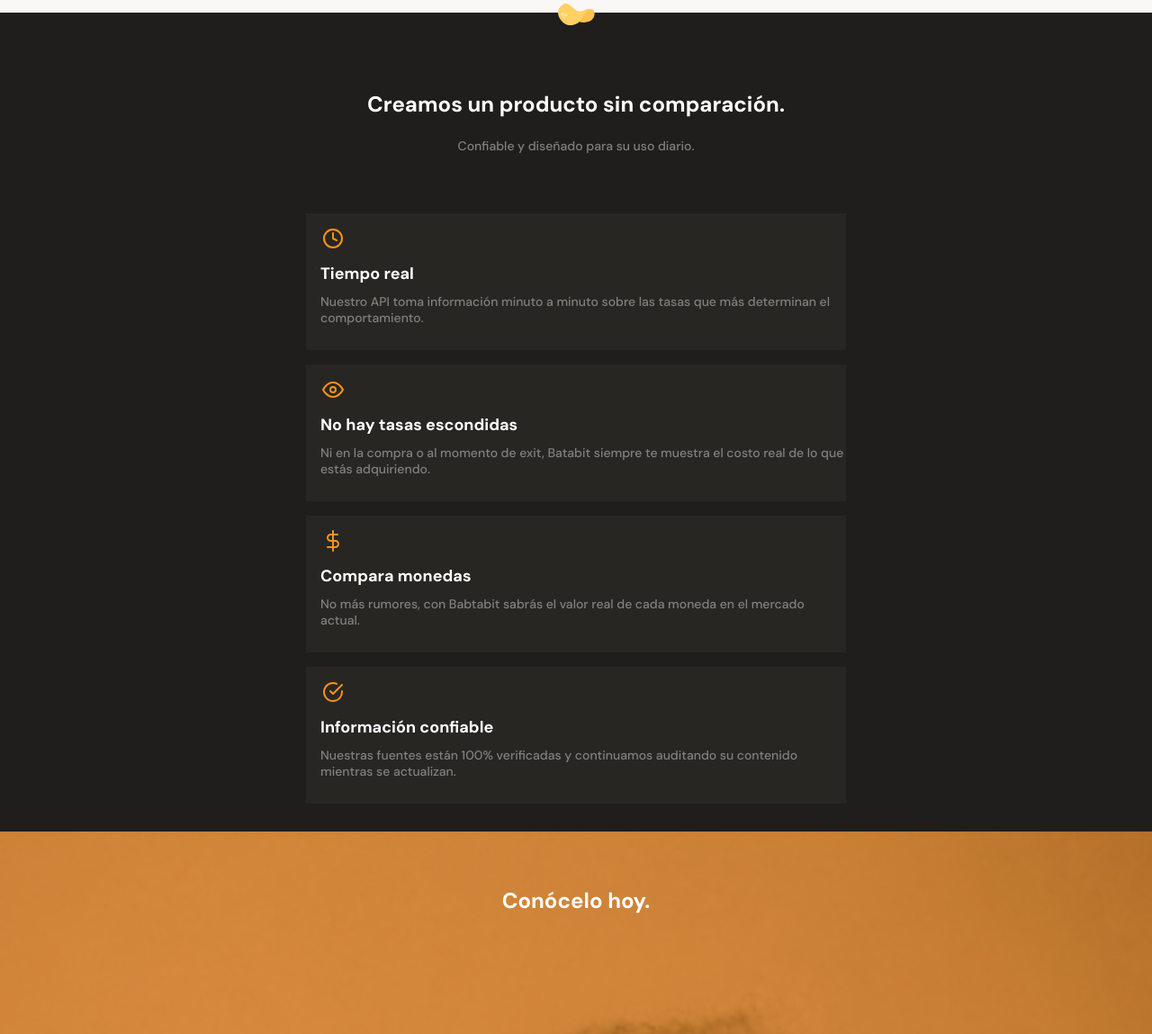
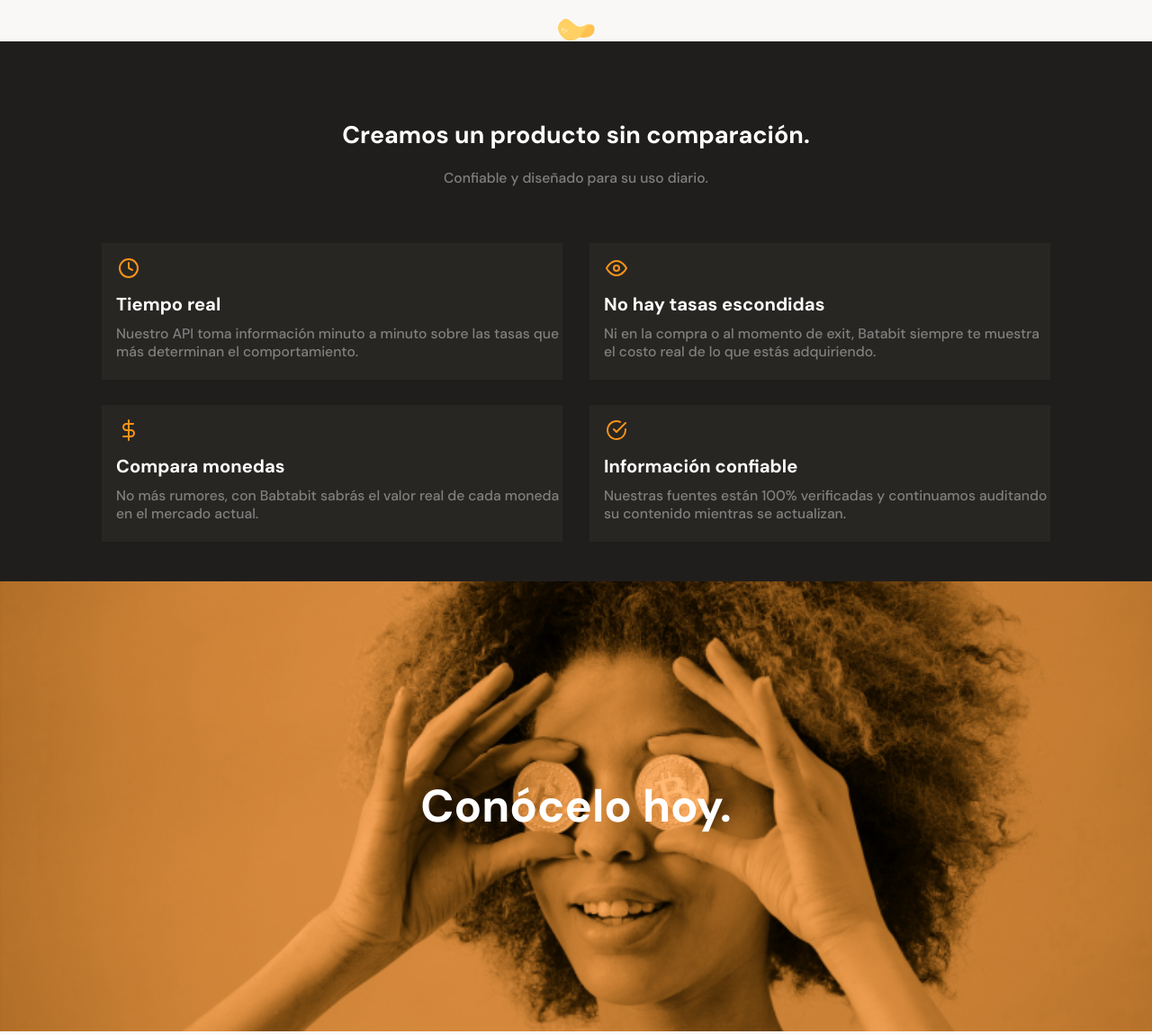
Before and after one commit to MauriMurillo/Batabit-Project, a plain HTML site: page index.html in a window 1280 px wide. Shown: the part 1053-2202 px from the top of the page at 90% size. Drawn offline with Linux system fonts and the light colour scheme.

Commit message:
Final
Se puso la funcionalidad faltante a la pagina, se arreglaron estilos y se configuraron los media queries y breakpoints

```diff
--- a/Styles/styles-index.css
+++ b/Styles/styles-index.css
@@ -27,6 +27,7 @@
 html{
     font-size: 62.5%;
     font-family: "DM Sans",sans-serif;
+    scroll-behavior: smooth;
 }
 
 /* Estilos del header */
@@ -88,7 +89,7 @@ header .header-button-container a:first-child{
     font-size: 1.4rem;
     line-height: 18px;
     text-align: center;
-    border: none;
+    text-decoration: none;
     background-color: var(--offwhite);
     color: var(--warmblack);
 }
@@ -99,7 +100,7 @@ header .header-button-container #flechaabajo{
 
 /* Estilos de la primera seccion */
 .exchange{
-    width: 100%;
+    width: 100vw;
     display: flex;
     flex-direction: column;
     justify-content: center;
@@ -160,7 +161,6 @@ header .header-button-container #flechaabajo{
 .exchange .exchange-chart-container-grid{
     width: 200%;
     min-width: 640px;
-    max-width: 1400px;
     height: 185px;
     display: grid;
     align-content: center;
@@ -284,11 +284,12 @@ header .header-button-container #flechaabajo{
     flex-direction: column;
     align-items: center;
 }
-.traits  #logo{
-    width: 41px;
+.logocont{
+    background-color: var(--offwhite);
+    width: 100%;
     height: 25px;
-    position: relative;
-    bottom: 10px;
+    display: flex;
+    justify-content: center;
 }
 .traits div{
     width: 90%;
@@ -557,8 +558,101 @@ footer .links a{
     line-height: 1.8rem;
     color: white;
 }
-
 footer img{
     height: 100%;
     width: 50px;
 }
+
+
+
+/* Media Queries ajustes */
+@media screen and (min-width: 600px) {
+    .options .options-grid-container .options-grid-pane:nth-child(2n+1){
+        visibility: visible;
+    }
+    .options #arrow-left-options, .options #arrow-right-options{
+        visibility: hidden;
+    }
+
+    .exchange .exchange-chart-container-grid{
+        width: 100%;
+        place-content: center;
+        place-items: center;
+        grid-template-columns: repeat(2, 20%);
+        grid-template-rows: 185px;
+        margin-bottom: 16px;
+        grid-template-areas:
+            "one two"
+        ;
+    }
+    .exchange #arrow-left , .exchange #arrow-right{
+        visibility: hidden;
+    }
+    .picture{
+        background: url("../Assets/images/bitcoinbaby\ 2.png");
+        background-repeat: no-repeat;
+        background-size: cover;
+        height: 299px;
+        width: 100%;
+        display: flex;
+        justify-content: center;
+        align-items: center;
+    }
+    .picture h2{
+        font-style: normal;
+        font-weight: 700;
+        font-size: 4rem;
+        line-height: 4.2rem;
+        padding-top: 0px;
+    }
+    footer img{
+        margin-left: calc(100% - 300px);
+    }
+}
+@media screen and (min-width: 1000px) {
+    :root{
+        font-size: 70%;
+    }
+    .presentation .header-button-container{
+        width: 280px;
+    }
+    .traits{
+        width: 100vw;
+        height: 600px;
+        background-color: var(--warmblack);
+        display: grid;
+        place-items: center;
+        place-content: center;
+        gap: 30px;
+        grid-template-columns: repeat(2,40%);
+        grid-template-rows: repeat(3,150px);
+        grid-template-areas:
+            "two two"
+            "three four"
+            "five six"
+        ;
+    }
+    .traits .traits-article{
+        width: 100%;
+    }
+    .traits .traits-heading-container{
+        grid-area: two;
+    }
+    .picture{
+        height: 500px;
+    }
+    .picture h2{
+        font-style: normal;
+        font-weight: 700;
+        font-size: 4.5rem;
+        line-height: 4.7rem;
+        padding-top: 0px;
+    }
+    footer img{
+        width: 80px;
+    }
+    header #logo-header{
+        width: 200px;
+        height: 40px;
+    }
+}
--- a/index.html
+++ b/index.html
@@ -4,7 +4,7 @@
     <meta charset="UTF-8">
     <meta http-equiv="X-UA-Compatible" content="IE=edge">
     <meta name="viewport" content="width=device-width, initial-scale=1.0">
-    <title>Document</title>
+    <title>Batabit</title>
     <link rel="preconnect" href="https://fonts.googleapis.com">
     <link rel="preconnect" href="https://fonts.gstatic.com" crossorigin>
     <link href="https://fonts.googleapis.com/css2?family=DM+Sans:wght@400;500;700&family=Inter:wght@400;500;700&display=swap" rel="stylesheet">
@@ -22,8 +22,8 @@
         </p>
         </div>
         <div class="header-button-container">
-            <a type="button"> Conoce Nuestros Planes</a>
-            <a href=""><img src="./Assets/icons/arrow-down-black.svg" alt="" id="flechaabajo"></a>
+            <a href="#option" > Conoce Nuestros Planes</a>
+            <a href="#option"><img src="./Assets/icons/arrow-down-black.svg" alt="" id="flechaabajo"></a>
         </div>
     </header>
 <!-- ----------------- -->
@@ -68,8 +68,10 @@
             </div>
             <p id="exchange-refresh" >Actualizado: <span> 19 Julio 23:48</span></p>
         </section>
+        <div class="logocont">
+            <img src="./Assets/icons/logo.svg" alt="" id="logo">
+        </div>
         <section class="traits">
-            <img src="./Assets/icons/logo.svg" alt="" id="logo">
             <div class="traits-heading-container">
                 <h2>Creamos un producto sin comparación.</h2>
                 <p>Confiable y diseñado para su uso diario.</p>
@@ -98,7 +100,7 @@
         <section class="picture">
             <h2>Conócelo hoy.</h2>
         </section>
-        <section class="options">
+        <section class="options" id="option">
             <div class="options-heading-container">
                 <h2>Escoge el plan que mejor se ajuste a ti.</h2>
                 <p>Cualquier plan te da acceso completo a nuestra plataforma.</p>
@@ -129,7 +131,7 @@
                         49
                     </p>
                     <p class="options-grid-pane-info">
-                        *Ahorras $47 comparado al plan mensual.
+                        *Ahorras $47 respecto al plan mensual.
                     </p>
                     <div class="options-grid-pane-button-container">
                         <a href="" class="options-grid-pane-button">Escoger este</a>
@@ -164,7 +166,6 @@
         </div>
         <img src="./Assets/images/logoandtrademark.svg" alt="">
     </footer>
-
     <script src="./script.js"></script>
 </body>
 </html>
```
Also changed, not shown: Assets/images/bitcoinbaby 2.png (added).
